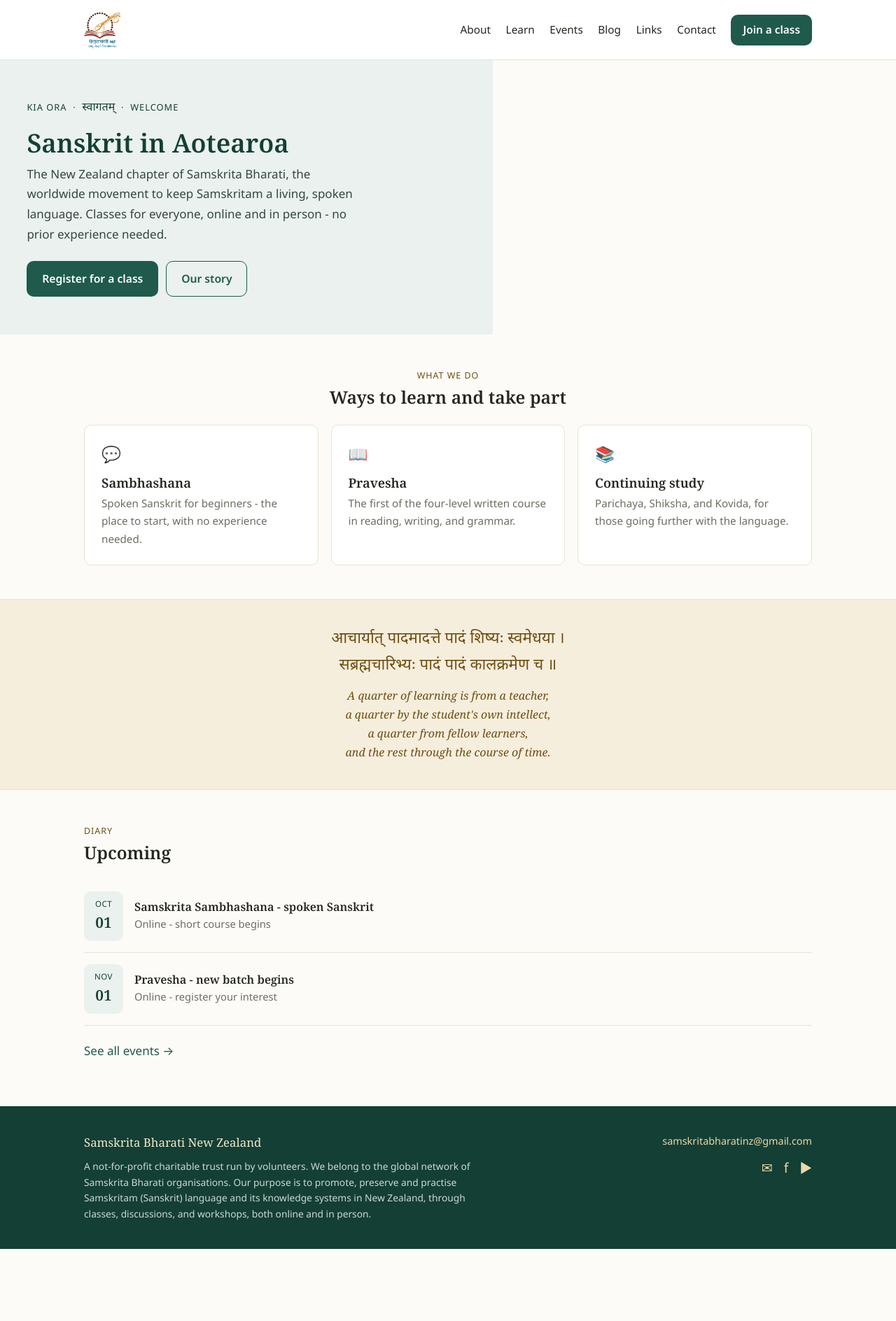
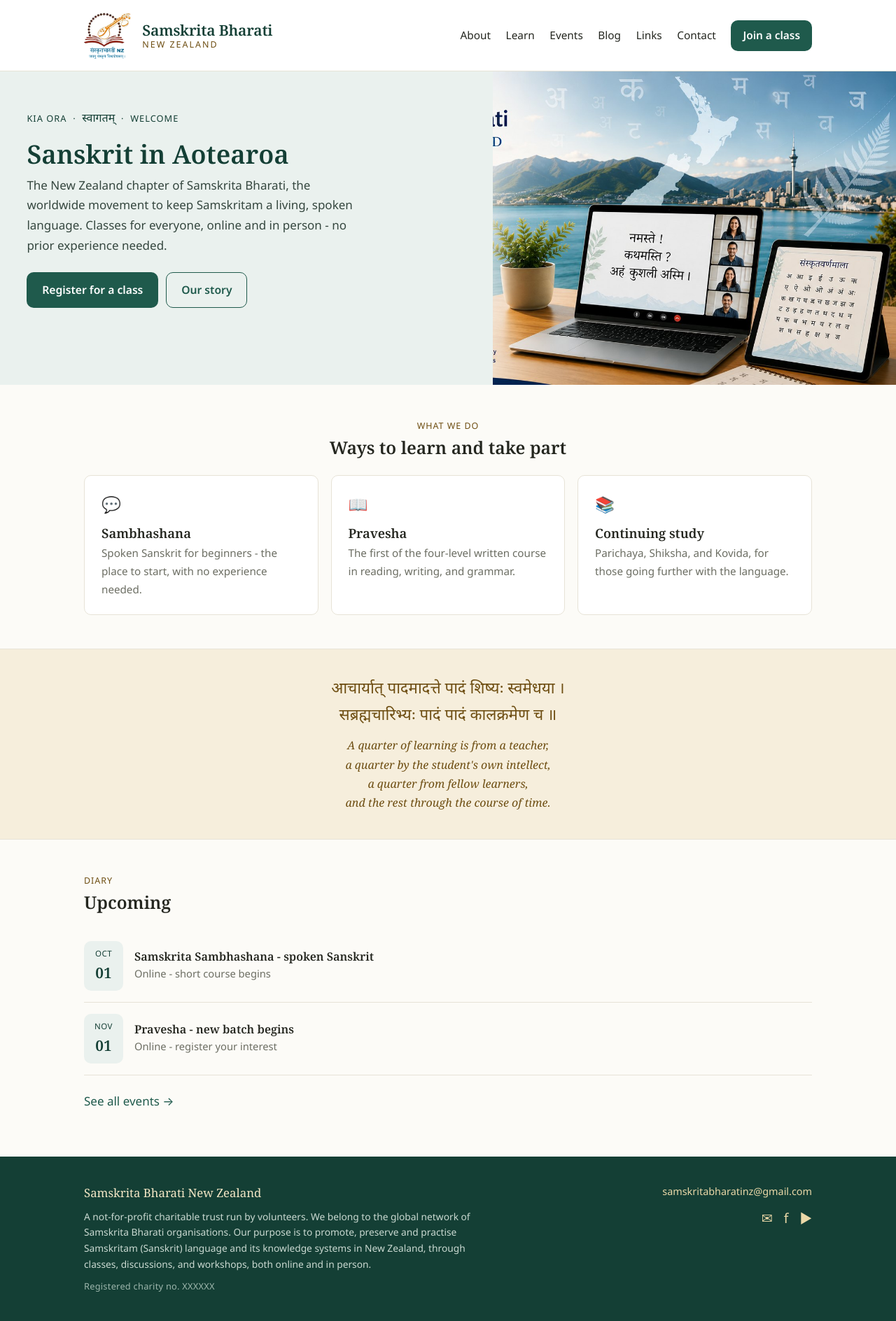
Before and after one commit to samskritabharatinz/samskritabharatinz.github.io, a Jekyll site: the page built from index.html, in a window 1280 px wide. Shown: the whole page at 70% size. Built offline with Jekyll 4.4.1, drawn with Linux system fonts in a browser that asks for light colours; before the commit the page ends 1785 px from its top, so only the background shows below that.

Commit message:
Add files via upload

```diff
--- a/_includes/footer.html
+++ b/_includes/footer.html
@@ -9,7 +9,10 @@
         knowledge systems in New Zealand, through classes, discussions, and
         workshops, both online and in person.
       </p>
-      <!-- Charity registration number can be added here once available. -->
+      <p class="foot-reg">
+        <!-- Replace XXXXXX below with the charity registration number when available. -->
+        Registered charity no. XXXXXX
+      </p>
     </div>
     <div class="foot-contact">
       <a href="mailto:{{ site.email }}">{{ site.email }}</a>
--- a/_includes/header.html
+++ b/_includes/header.html
@@ -1,7 +1,11 @@
 <header class="site-header">
   <div class="wrap">
     <a class="brand" href="{{ '/' | relative_url }}">
-      <img class="brand-logo" src="{{ '/assets/images/sbnz-logo.png' | relative_url }}" alt="Samskrita Bharati New Zealand">
+      <img class="brand-logo" src="{{ '/assets/images/sbnz-logo.png' | relative_url }}" alt="">
+      <span class="brand-words">
+        <span class="brand-name">Samskrita Bharati</span>
+        <span class="brand-sub">New Zealand</span>
+      </span>
     </a>
 
     <button class="nav-toggle" aria-label="Open menu" aria-expanded="false" onclick="var n=document.getElementById('nav');var o=n.classList.toggle('open');this.setAttribute('aria-expanded',o);this.setAttribute('aria-label',o?'Close menu':'Open menu');">&#9776;</button>
--- a/assets/css/style.scss
+++ b/assets/css/style.scss
@@ -95,10 +95,27 @@
   display: flex; align-items: center; justify-content: space-between;
   gap: 1rem; padding-top: .85rem; padding-bottom: .85rem;
 }
-.brand { display: inline-flex; align-items: center; }
+.brand { display: inline-flex; align-items: center; gap: .85rem; }
 .brand:hover { text-decoration: none; }
-.brand-logo { height: 58px; width: auto; }
-@media (max-width: 760px) { .brand-logo { height: 48px; } }
+.brand-logo { height: 74px; width: auto; flex: 0 0 auto; }
+.brand-words { display: flex; flex-direction: column; line-height: 1.1; }
+.brand-name {
+  font-family: var(--font-serif); font-weight: 600; font-size: 1.32rem;
+  color: var(--green-dark); letter-spacing: -0.01em;
+}
+.brand-sub {
+  font-size: .78rem; color: var(--gold-deep); letter-spacing: .16em;
+  text-transform: uppercase; margin-top: .18rem;
+}
+@media (max-width: 980px) {
+  .brand-logo { height: 60px; }
+  .brand-name { font-size: 1.1rem; }
+  .brand-sub { font-size: .68rem; letter-spacing: .12em; }
+}
+@media (max-width: 420px) {
+  .brand-logo { height: 52px; }
+  .brand-name { font-size: 1rem; }
+}
 
 .nav { display: flex; align-items: center; gap: 1.35rem; }
 .nav a { color: var(--ink); font-size: .96rem; }
@@ -119,12 +136,8 @@
 .hero-text h1 { color: var(--green-dark); font-size: 2.3rem; }
 .hero-text p { color: #35473F; max-width: 30rem; }
 .hero-actions { display: flex; gap: .7rem; flex-wrap: wrap; margin-top: 1.4rem; }
-.hero-media {
-  background: var(--gold-tint);
-  display: flex; align-items: center; justify-content: center;
-  color: var(--gold-deep); text-align: center; min-height: 260px; padding: 2rem;
-}
-.hero-media .ph-label { font-size: .85rem; margin-top: .5rem; }
+.hero-media { background: var(--gold-tint); overflow: hidden; min-height: 300px; }
+.hero-media img { width: 100%; height: 100%; object-fit: cover; display: block; }
 
 /* --- Generic section ------------------------------------------------------ */
 .section { padding: 3rem 0; }
@@ -194,6 +207,7 @@
 .foot-about { max-width: 36rem; }
 .foot-org { font-family: var(--font-serif); color: #F3E7C6; font-size: 1.05rem; margin-bottom: .5rem; }
 .foot-blurb { font-size: .86rem; line-height: 1.65; color: #CBDAD2; margin: 0; }
+.foot-reg { font-size: .8rem; color: #9DB6AC; margin: .6rem 0 0; letter-spacing: .02em; }
 .foot-contact { text-align: right; font-size: .9rem; }
 .footer-social { display: flex; gap: 1rem; font-size: 1.2rem; justify-content: flex-end; margin-top: .6rem; }
 @media (max-width: 640px) { .foot-contact { text-align: left; } .footer-social { justify-content: flex-start; } }
--- a/index.html
+++ b/index.html
@@ -13,6 +13,10 @@
       <a class="btn btn-primary" href="{{ '/learn/' | relative_url }}">Register for a class</a>
       <a class="btn btn-ghost" href="{{ '/about/' | relative_url }}">Our story</a>
     </div>
+  </div>
+  <div class="hero-media">
+    <img src="{{ '/assets/images/hero.jpg' | relative_url }}"
+         alt="Learning Sanskrit online in New Zealand - a class on screen, the Devanagari alphabet, and the New Zealand coastline">
   </div>
 </section>
 
```
Also changed, not shown: assets/images/hero.jpg (added), 1 other file.
